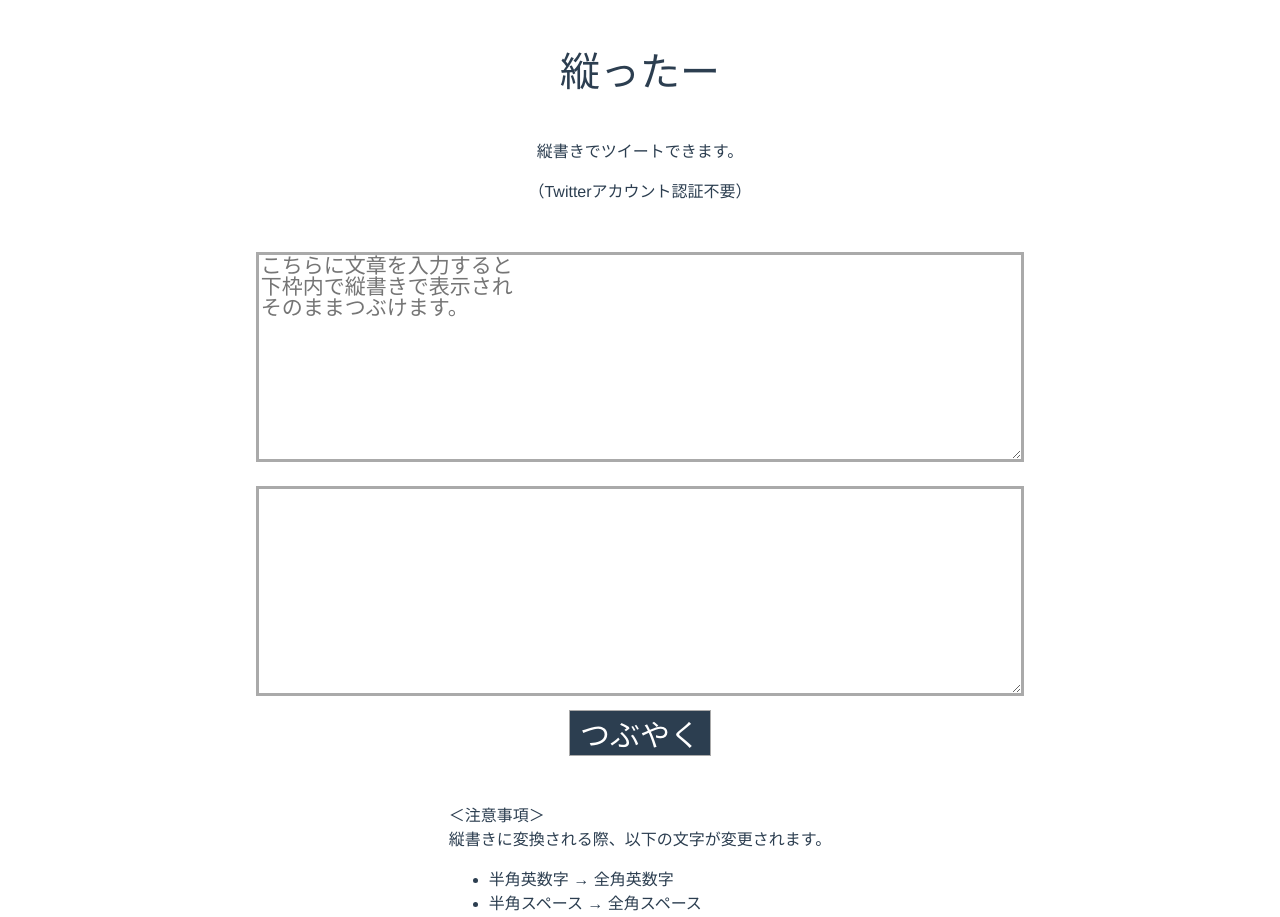
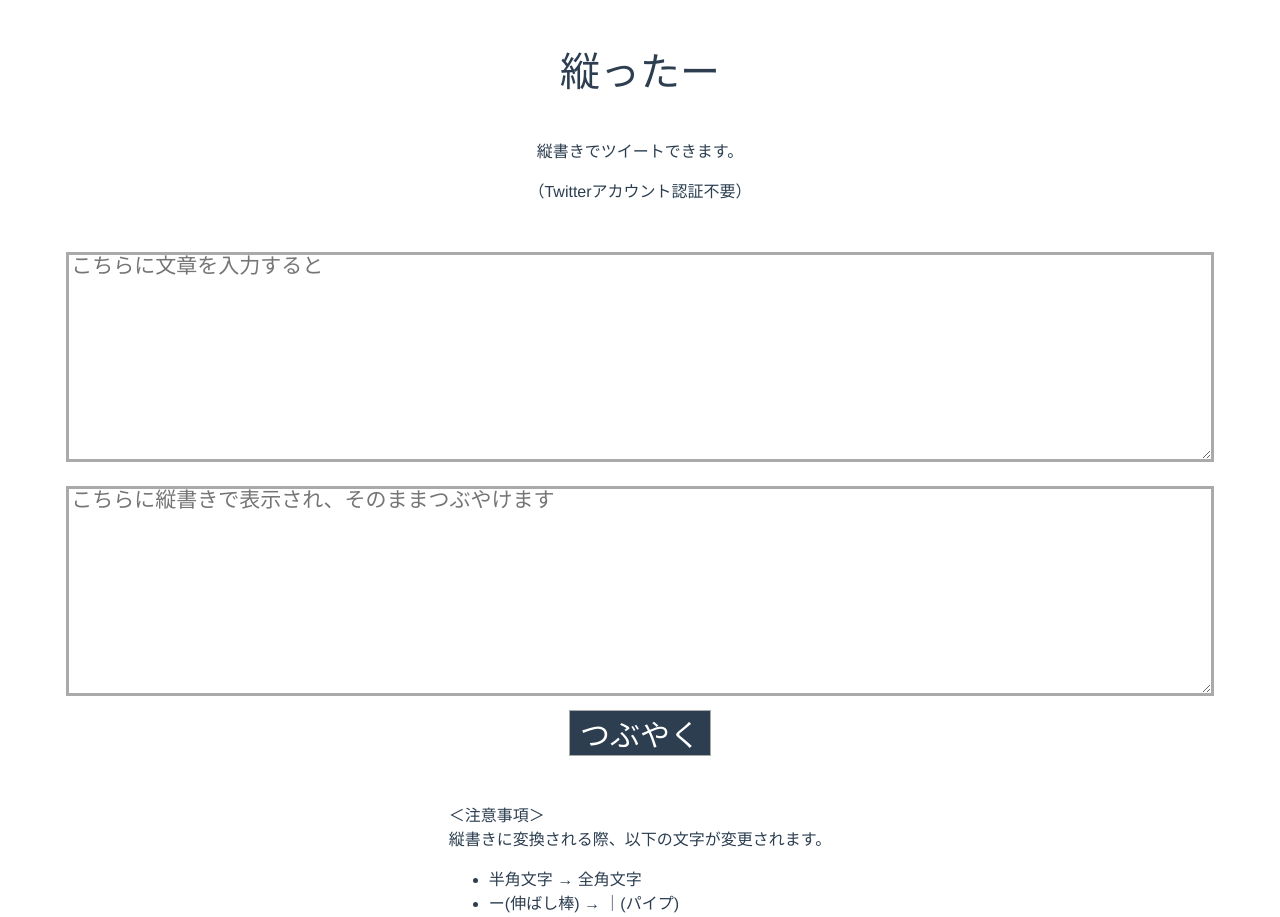
Before and after one commit to iwatos/tatetter, a Vue app: page / in a window 1280 px wide. Shown: the top 917 px of the page. Built offline with nearby package versions, Linux system fonts and the light colour scheme.

Commit message:
fix:placeholderの文章、注意事項

```diff
--- a/src/components/Content.vue
+++ b/src/components/Content.vue
@@ -7,8 +7,8 @@
     </div>
 
     <div class="sendForm">
-      <textarea v-model="text" :placeholder="'こちらに文章を入力すると\n下枠内で縦書きで表示され\nそのままつぶけます。'"></textarea>
-      <textarea v-model="verticalText"></textarea>
+      <textarea v-model="text" :placeholder="'こちらに文章を入力すると'"></textarea>
+      <textarea v-model="verticalText" :placeholder="'こちらに縦書きで表示され、そのままつぶやけます'"></textarea>
       <br>
       <a :href="hreftext">つぶやく</a>
     </div>
@@ -18,8 +18,7 @@
         ＜注意事項＞<br>
         縦書きに変換される際、以下の文字が変更されます。
       <ul>
-        <li>半角英数字 → 全角英数字</li>
-        <li>半角スペース → 全角スペース</li>
+        <li>半角文字 → 全角文字</li>
         <li>ー(伸ばし棒) → ｜(パイプ)</li>
       </ul>
         また、字一つひとつの向きは変わりません。<br><br>
@@ -139,7 +138,7 @@
     border: medium solid #aaaaaa;
     line-height: 1em;
     text-align: left;
-    width: 60%;
+    width: 90%;
     height: 200px;
     margin: 10px;
     resize: vertical;
```
